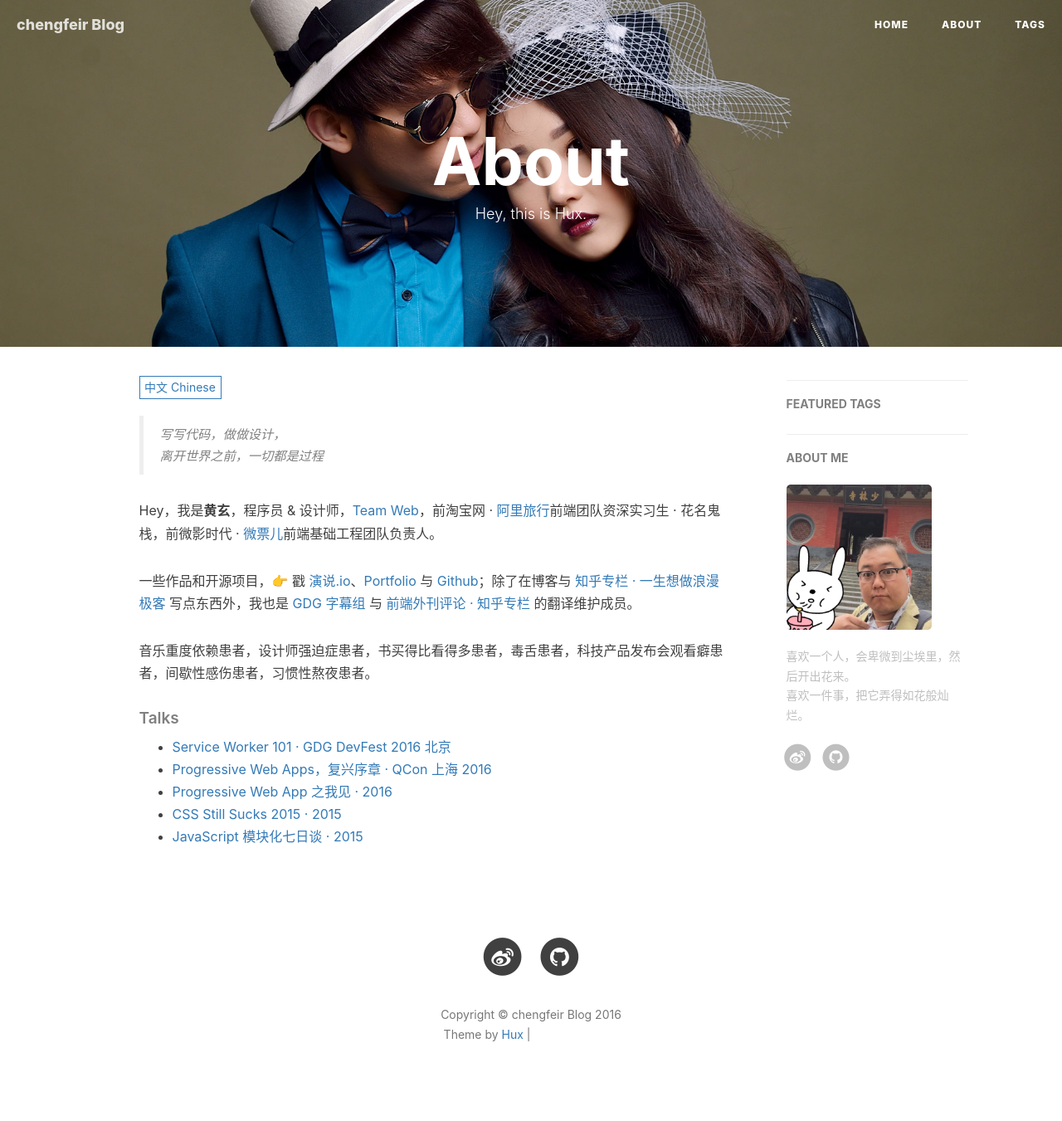
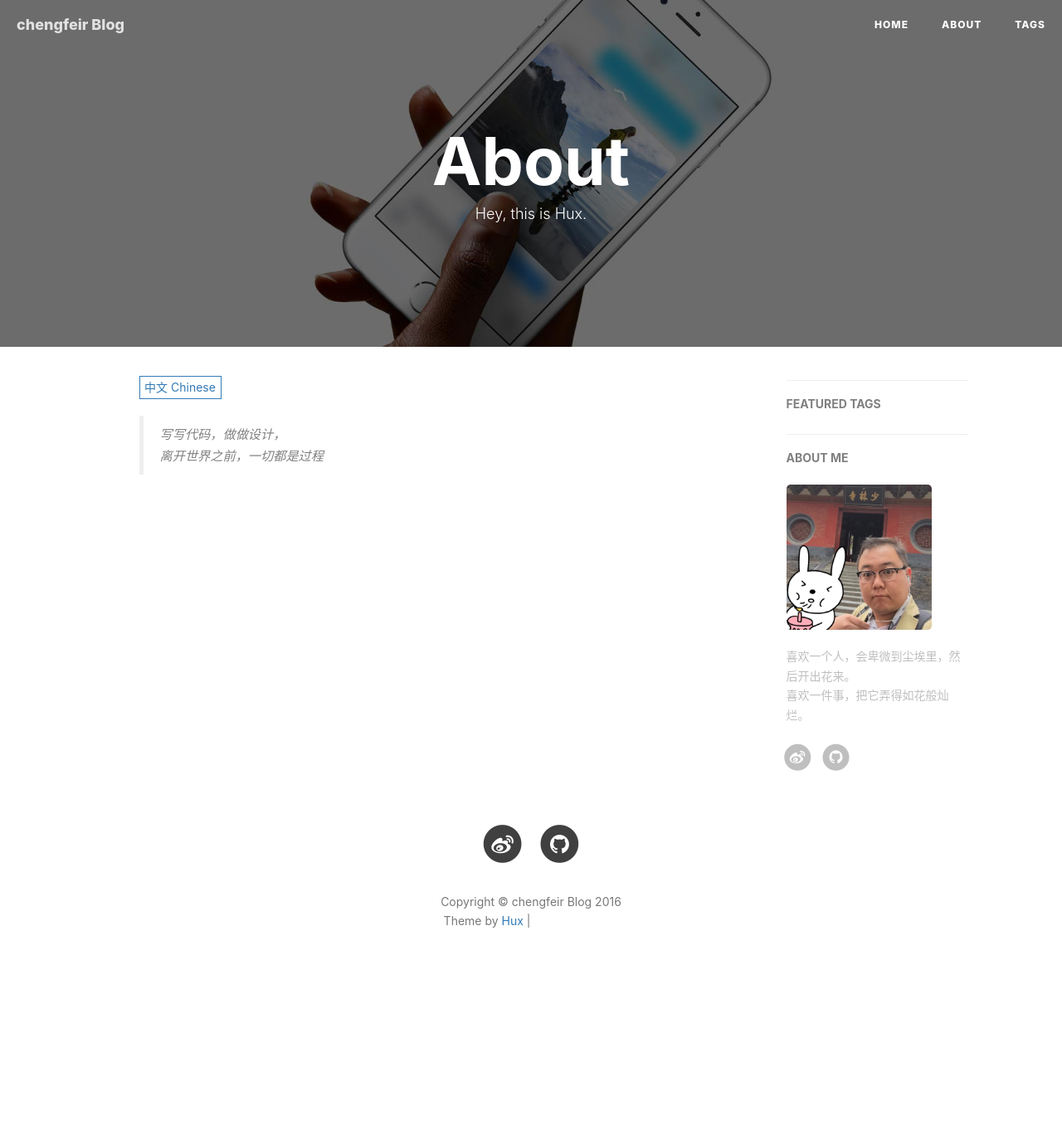
Before and after one commit to rongfei3380/my-Blog-site, a Jekyll site: the page built from about.html, in a window 1280 px wide. Shown: the whole page at 83% size. Built offline with Jekyll 4.4.1, drawn with Linux system fonts in a browser that asks for light colours; nearby versions of some CDN libraries; comment, search, counter and statistics services are not loaded; after the commit the page ends 1214 px from its top, so only the background shows below that; grey boxes are pictures that could not be loaded.

Commit message:
change: 修改背景

```diff
--- a/about.html
+++ b/about.html
@@ -2,7 +2,7 @@
 layout: page
 title: "About"
 description: "Hey, this is Hux."
-header-img: "img/about-bg.jpg"
+header-img: "img/post-bg-ios9-web.jpg"
 ---
 
 <!-- Language Selector -->
@@ -17,43 +17,12 @@ header-img: "img/about-bg.jpg"
     <!--copied from markdown -->
     <blockquote><p>写写代码，做做设计，<br>
     离开世界之前，一切都是过程</p></blockquote>
-
-    <p>Hey，我是<strong>黄玄</strong>，程序员 &amp; 设计师，<a href="https://medium.com/ben-and-dion/team-web-3315aa447fb2#.359a9c6cl">Team Web</a>，前淘宝网 · <a href="http://alitrip.com">阿里旅行</a>前端团队资深实习生 · 花名鬼栈，前微影时代 · <a href="http://www.wepiao.com/?r=movie">微票儿</a>前端基础工程团队负责人。</p>
-
-    <p>一些作品和开源项目，👉 戳 <a href="https://zhuanlan.zhihu.com/p/21280918">演说.io</a>、<a href="/portfolio">Portfolio</a> 与 <a href="http://github.com/huxpro">Github</a>；除了在博客与 <a href="http://zhuanlan.zhihu.com/huxblog">知乎专栏 · 一生想做浪漫极客</a> 写点东西外，我也是 <a href="http://www.gfansub.com/">GDG 字幕组</a> 与 <a href="http://zhuanlan.zhihu.com/FrontendMagazine">前端外刊评论 · 知乎专栏</a> 的翻译维护成员。</p>
-
-    <p>音乐重度依赖患者，设计师强迫症患者，书买得比看得多患者，毒舌患者，科技产品发布会观看癖患者，间歇性感伤患者，习惯性熬夜患者。</p>
-    <h5>Talks</h5>
-
-    <ul>
-    <li><a href="//huangxuan.me/2016/11/20/sw-101-gdgdf/">Service Worker 101 · GDG DevFest 2016 北京</a></li>
-    <li><a href="//huangxuan.me/2016/10/20/pwa-qcon2016/">Progressive Web Apps，复兴序章 · QCon 上海 2016</a></li>
-    <li><a href="//huangxuan.me/2016/06/05/pwa-in-my-pov/">Progressive Web App 之我见 · 2016</a></li>
-    <li><a href="//huangxuan.me/2015/12/28/css-sucks-2015/">CSS Still Sucks 2015 · 2015</a></li>
-    <li><a href="//huangxuan.me/2015/07/09/js-module-7day/">JavaScript 模块化七日谈 · 2015</a></li>
-    </ul>
 </div>
 
 <!-- English Version -->
 <div class="en post-container">
     <blockquote><p>Yet another Web Developer. <br>
     Yet another Life-long Designer.</p></blockquote>
-
-    <p>Hi, I am <strong>Huang Xuan(黄玄)</strong>，you can call me <strong>Hux</strong>. I'm an engineer &amp; a designer who loves to build software such as <a href="http://yanshuo.io">Yanshuo.io</a> and more (<a href="/portfolio">Portfolio 👉</a> and <a href="http://github.com/huxpro">Github 👉</a>). I studied Digital Media Art and graduated from <a href="https://en.wikipedia.org/wiki/Communication_University_of_China">Communication University of China</a> in 2016.</p>
-
-    <p>As an engineer, I worked at Wepiao (<a href="https://www.crunchbase.com/organization/wepiao#/entity">see CrunchBase</a>) as the dev lead of Front-End Infrastructure Team, and used to intern at <a href="https://www.alitrip.com/">Alibaba Trip</a> for one year. As a designer, I was offered to be the UI/UX Designer Intern of Alibaba, Microsoft etc.</p>
-
-    <p>Moreover, I'm also a translator at <a href="http://www.gfansub.com/">GDG China Subtitle Team</a>, maintainer at <a href="http://zhuanlan.zhihu.com/FrontendMagazine">Frontend Magazine</a> and the owner of <a href="http://zhuanlan.zhihu.com/huxblog">Lifelong Romantic Geek</a>.</p>
-
-    <h5>Talks</h5>
-
-    <ul>
-    <li><a href="//huangxuan.me/2016/11/20/sw-101-gdgdf/">Service Worker 101, working offline and instant loading · GDG DevFest 2016 Beijing</a></li>
-    <li><a href="//huangxuan.me/2016/10/20/pwa-qcon2016/">Progressive Web Apps, make web great again · QCon Shanghai 2016</a></li>
-    <li><a href="//huangxuan.me/2016/06/05/pwa-in-my-pov/">Progressive Web App in my pov · 2016</a></li>
-    <li><a href="//huangxuan.me/2015/12/28/css-sucks-2015/">CSS Still Sucks 2015, and how we work around it · 2015</a></li>
-    <li><a href="//huangxuan.me/2015/07/09/js-module-7day/">JavaScript Modularization Journey · 2015</a></li>
-    </ul>
 </div>
 
 <!-- Handle Language Change -->
```
